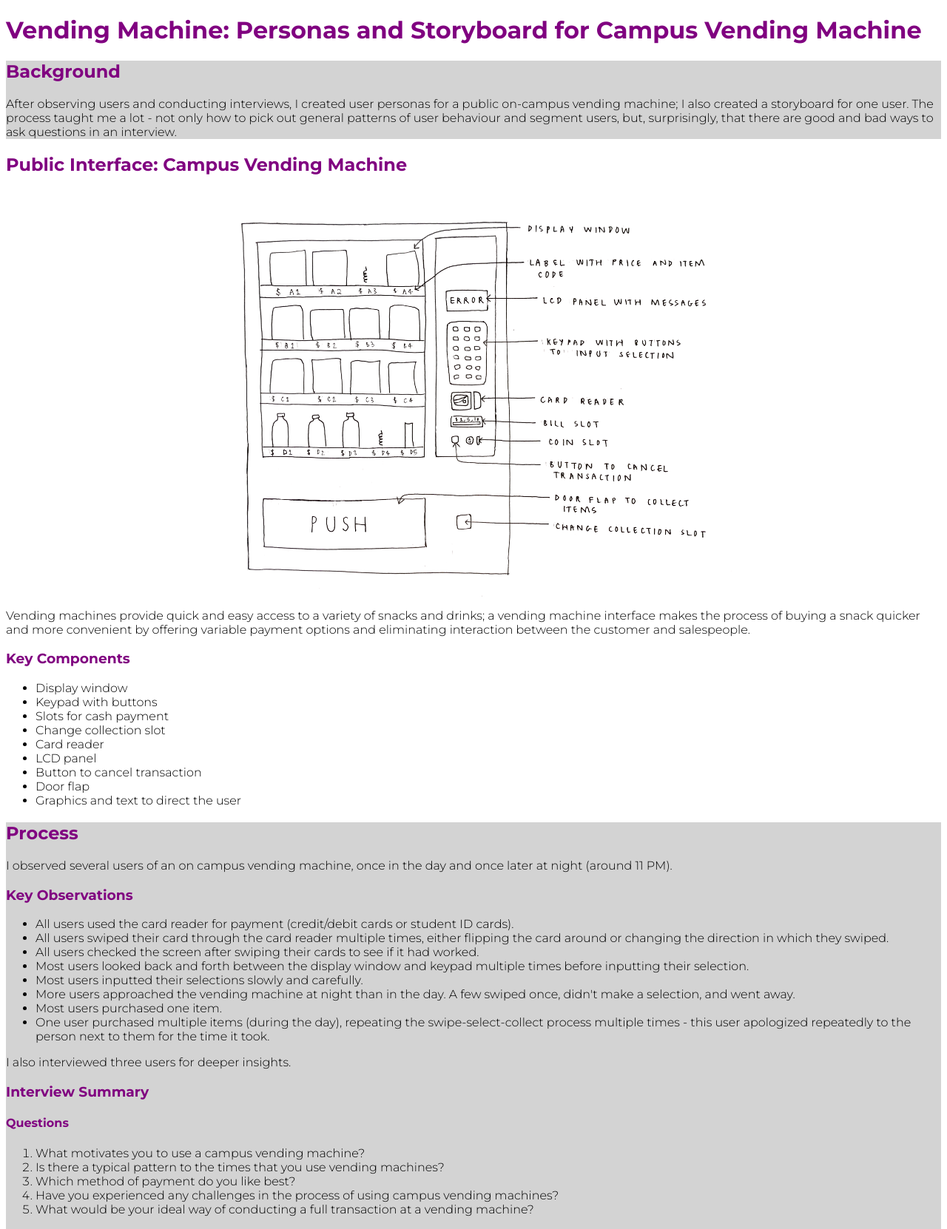
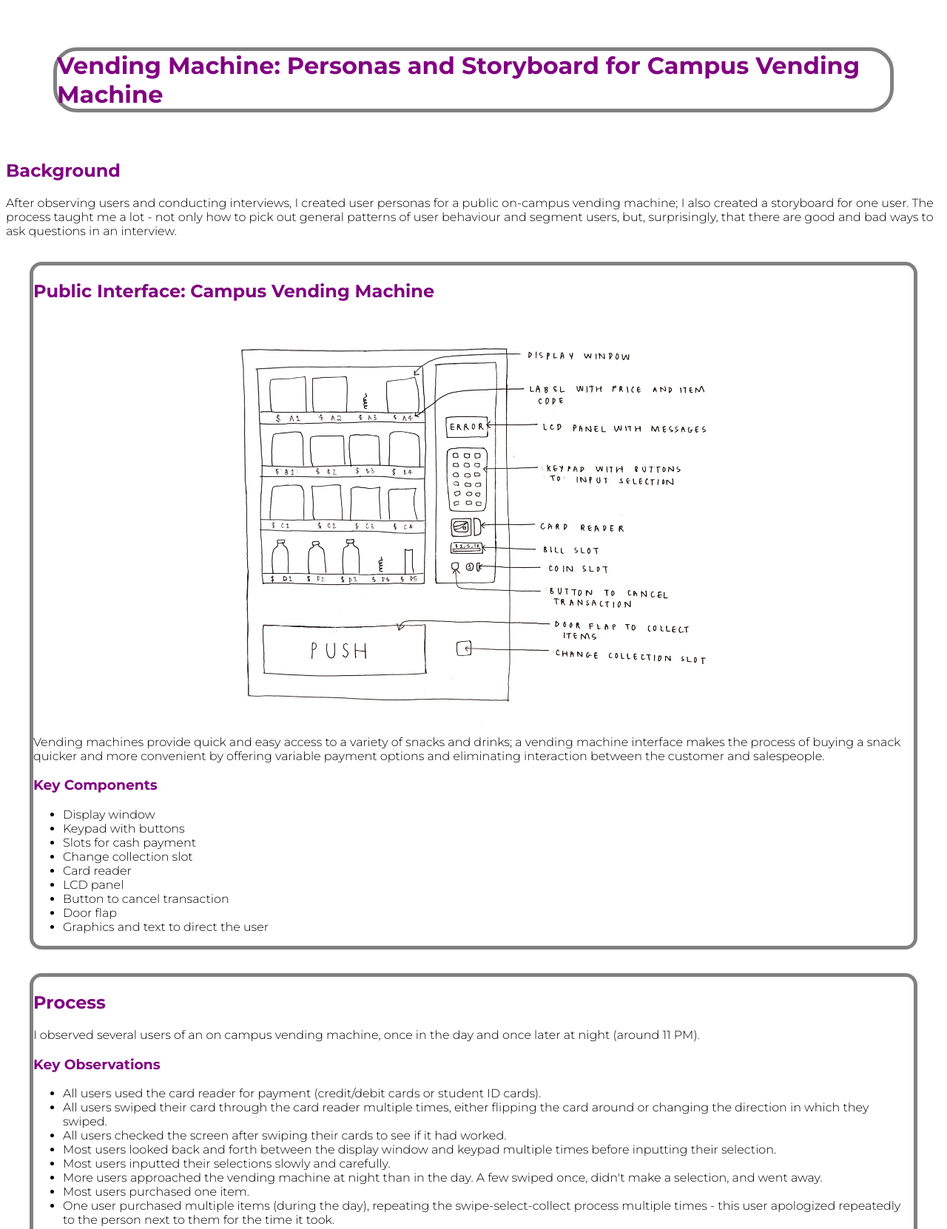
Before and after one commit to simran-shankardass/personasandstoryboarding.github.io, a plain HTML site: page index.html in a window 1280 px wide. Shown: the top 1662 px of the page at 74% size. Drawn offline with Linux system fonts and the light colour scheme.

Commit message:
sections

```diff
--- a/index.html
+++ b/index.html
@@ -12,7 +12,7 @@
 
     <body>
 
-        <h1>Vending Machine: Personas and Storyboard for Campus Vending Machine</h1>
+        <h1 class="box">Vending Machine: Personas and Storyboard for Campus Vending Machine</h1>
 
         <div class="bg-wrapper">
             <h2>Background</h2>
@@ -24,7 +24,7 @@
             </div>
         </div>
 
-        <div class="interface-wrapper">
+        <div class="box">
             <h2>Public Interface: Campus Vending Machine</h2>
 
             <div>
@@ -56,7 +56,7 @@
             </div>
         </div>
 
-        <div class="process-wrapper">
+        <div class="box">
             <h2>Process</h2>
 
             <div>
@@ -141,7 +141,7 @@
             </div>
         </div>
 
-        <div class="persona-section-wrapper">
+        <div class="box">
             <h2>Personas</h2>
 
             <div class="personas-wrapper">
@@ -159,7 +159,7 @@
             </div>
         </div>
 
-        <div class="storyboard-section-wrapper">
+        <div class="box">
             <h2>Storyboard</h2>
             <h3>Persona: Liam</h3>
 
--- a/main.css
+++ b/main.css
@@ -43,10 +43,8 @@ h1, h2, h3, h4 {
     width: 300px;
 }
 
-.bg-wrapper {
-    background-color: lightgrey;
-}
-
-.process-wrapper {
-    background-color: lightgrey;
-}
+.box {
+    margin: 2em;
+    border: 5px solid grey;
+    border-radius: 1em;
+  }
```
